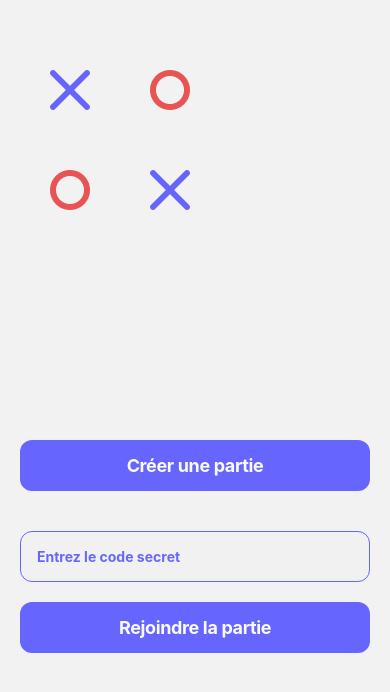
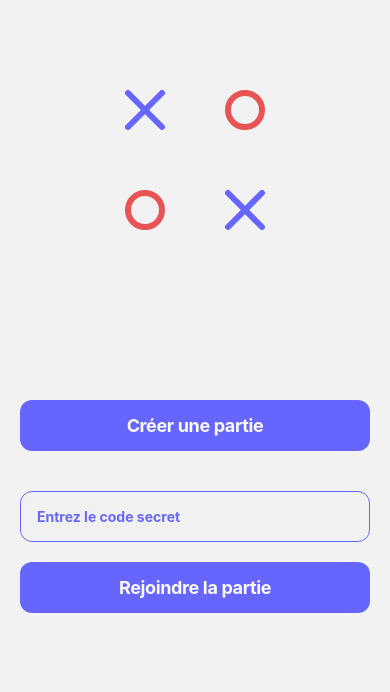
Before and after one commit to clementpnn/projet-react-native, a React Native app in the folder app/src/: screen /Home in a window 390 px wide. Shown: the top 692 px of the page. Built offline with nearby package versions, Linux system fonts and the light colour scheme.

Commit message:
Homepage fini

```diff
--- a/app/src/components/svg/Logo.js
+++ b/app/src/components/svg/Logo.js
@@ -1,43 +1,13 @@
-import { StyleSheet, View } from "react-native"
-import Circle from "./Circle"
-import Cross from "./Cross"
+export default function Logo (props) {
+    return (
+        <svg width="200" height="200" viewBox="0 0 200 200" fill="none" xmlns="http://www.w3.org/2000/svg">
+        <path d="M67 67L33 33" stroke="#6666FF" stroke-width="6" stroke-linecap="round"/>
+        <path d="M33 67L67 33" stroke="#6666FF" stroke-width="6" stroke-linecap="round"/>
+        <circle cx="150" cy="50" r="17" stroke="#E85454" stroke-width="6"/>
+        <circle cx="50" cy="150" r="17" stroke="#E85454" stroke-width="6"/>
+        <path d="M167 167L133 133" stroke="#6666FF" stroke-width="6" stroke-linecap="round"/>
+        <path d="M133 167L167 133" stroke="#6666FF" stroke-width="6" stroke-linecap="round"/>
+        </svg>
 
-const Logo = () => {
-  return (
-    <View style={styles.logo}>
-    <View style={styles.subContainer}>
-      <View style={styles.svgContainer}>
-        <Cross width={"60px"} height={"60px"} color={"#6666FF"}/>
-      </View>
-      <View style={styles.svgContainer}>
-        <Circle width={"60px"} height={"60px"} color={"#E85454"}/>
-      </View>
-    </View>
-    <View style={styles.subContainer}>
-      <View style={styles.svgContainer}>
-        <Circle width={"60px"} height={"60px"} color={"#E85454"}/>
-      </View>
-      <View style={styles.svgContainer}>
-        <Cross width={"60px"} height={"60px"} color={"#6666FF"}/>
-      </View>
-    </View>
-    </View>
-  )
+    )
 }
-
-const styles = StyleSheet.create({
-  logo: {
-    display: "flex",
-    flexDirection: "column",
-  },
-  subContainer: {
-    display: "flex",
-    flexDirection: "row",
-  },
-  svgContainer: {
-    width: 100,
-    height: 100
-  }
-})
-
-export default Logo
--- a/app/src/pages/Home.js
+++ b/app/src/pages/Home.js
@@ -2,13 +2,14 @@ import React from 'react';
 import { View, StyleSheet, Image } from 'react-native';
 import Button from '../components/Button'
 import Input from '../components/Input'
+import Logo from '../components/svg/Logo'
 
 export default function HomeScreen({ navigation }) {
   return (
     <View style={styles.container}>
-      <Image
-        source={require('../assets/Logo.png')}
-      />
+      <View style={styles.logoContainer}>
+        <Logo/>
+      </View>
       <View style={styles.subContainer}>
         <Button
           text="Créer une partie"
@@ -30,7 +31,7 @@ export default function HomeScreen({ navigation }) {
 
 const styles = StyleSheet.create({
   container: {
-    paddingTop: 40,
+    paddingTop: 60,
     paddingHorizontal: 20,
     display: 'flex',
     justifyContent: 'center',
@@ -39,10 +40,14 @@ const styles = StyleSheet.create({
     display: 'inline-flex',
     justifyContent: 'flex-start',
     gap: 40,
-    marginTop: 200,
+    marginTop: 140,
   },
   joinParty: {
     display: 'flex',
     gap: 20,
+  },
+  logoContainer: {
+    display: 'flex',
+    alignItems: 'center',
   }
 });
```
Also changed, not shown: app/src/assets/Logo.svg (added).
